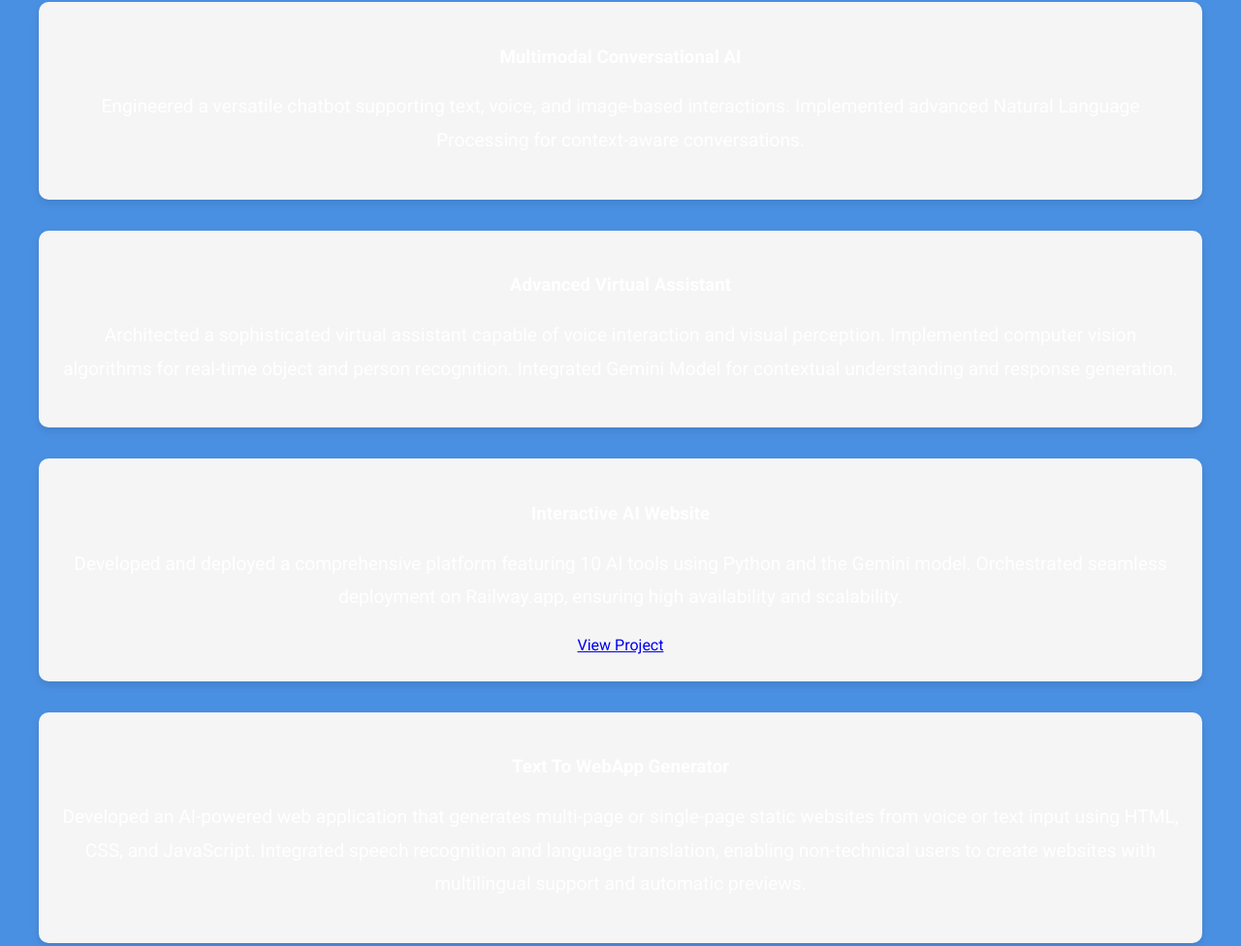
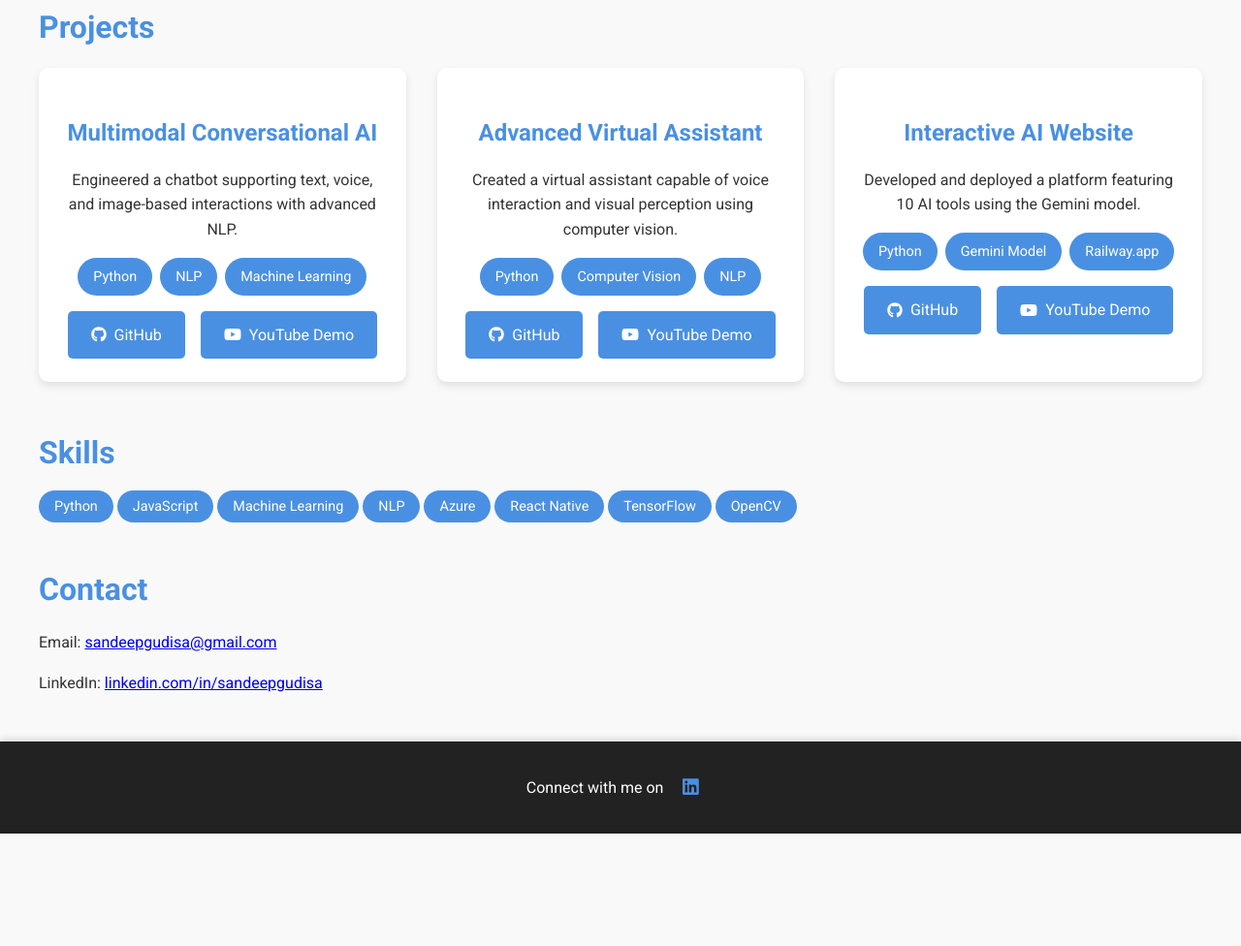
Before and after one commit to GudisaSandeep/PortFolio, a plain HTML site: page index.html in a window 1280 px wide. Shown: the part 665-1641 px from the top of the page at 97% size. After the commit the page ends 1525 px from the top, so only its background shows below. Drawn offline with Linux system fonts and the light colour scheme.

Commit message:
Update index.html

```diff
--- a/index.html
+++ b/index.html
@@ -1,5 +1,6 @@
 <!DOCTYPE html>
 <html lang="en">
+
 <head>
     <meta charset="UTF-8">
     <meta name="viewport" content="width=device-width, initial-scale=1.0">
@@ -14,16 +15,9 @@
             --bg-color: #f9f9f9;
             --hover-color: #327abd;
             --footer-bg-color: #222;
+            --card-bg: #fff;
         }
-        .profile-image {
-            width: 150px;
-            height: 150px;
-            object-fit: cover;
-            border-radius: 50%;
-            border: 4px solid white;
-            box-shadow: 0 4px 6px rgba(0, 0, 0, 0.1);
-            margin-bottom: 1rem;
-        }
+
         body {
             font-family: 'Roboto', sans-serif;
             line-height: 1.6;
@@ -33,7 +27,7 @@
         }
 
         header {
-            background-color: var(--primary-color);
+            background: linear-gradient(135deg, #4a90e2, #327abd);
             color: white;
             text-align: center;
             padding: 3rem 0;
@@ -42,12 +36,22 @@
 
         header h1 {
             margin: 0;
-            font-size: 2.5rem;
+            font-size: 3rem;
         }
 
         header p {
             margin-top: 0.5rem;
             font-size: 1.2rem;
+        }
+
+        header img {
+            width: 150px;
+            height: 150px;
+            object-fit: cover;
+            border-radius: 50%;
+            border: 4px solid white;
+            box-shadow: 0 4px 8px rgba(0, 0, 0, 0.2);
+            margin-bottom: 1rem;
         }
 
         nav {
@@ -60,7 +64,7 @@
         }
 
         nav ul {
-            list-style-type: none;
+            list-style: none;
             margin: 0;
             padding: 0;
             display: flex;
@@ -76,11 +80,14 @@
             text-decoration: none;
             font-weight: 500;
             font-size: 1rem;
-            transition: color 0.3s;
+            padding: 0.5rem;
+            transition: color 0.3s, background-color 0.3s;
         }
 
         nav ul li a:hover {
-            color: var(--hover-color);
+            color: var(--primary-color);
+            background-color: #444;
+            border-radius: 5px;
         }
 
         main {
@@ -93,45 +100,86 @@
             margin-bottom: 3rem;
         }
 
-        h1, h2 {
+        h2 {
             color: var(--primary-color);
             margin-bottom: 1rem;
+            font-size: 2rem;
         }
 
-        h2 {
-            font-size: 1.8rem;
+        .projects-grid {
+            display: grid;
+            grid-template-columns: repeat(auto-fit, minmax(300px, 1fr));
+            gap: 2rem;
         }
 
-        p {
-            font-size: 1rem;
-            line-height: 1.8;
-        }
-
-        .project {
-            background-color: var(--secondary-color);
+        .project-card {
+            background-color: var(--card-bg);
             padding: 1.5rem;
-            margin-bottom: 2rem;
             border-radius: 10px;
             box-shadow: 0 4px 8px rgba(0, 0, 0, 0.1);
             transition: transform 0.3s ease, box-shadow 0.3s ease;
+            text-align: center;
         }
 
-        .project:hover {
-            transform: translateY(-5px);
-            box-shadow: 0 8px 16px rgba(0, 0, 0, 0.2);
+        .project-card:hover {
+            transform: translateY(-10px);
+            box-shadow: 0 12px 20px rgba(0, 0, 0, 0.2);
         }
 
-        .skills {
+        .project-title {
+            font-size: 1.5rem;
+            margin-bottom: 1rem;
+            color: var(--primary-color);
+        }
+
+        .project-desc {
+            font-size: 1rem;
+            margin-bottom: 1rem;
+            color: var(--text-color);
+        }
+
+        .project-links {
             display: flex;
-            flex-wrap: wrap;
-            gap: 0.75rem;
+            justify-content: center;
+            gap: 1rem;
             margin-top: 1rem;
         }
 
-        .skill {
+        .icon-btn {
+            display: inline-flex;
+            align-items: center;
+            justify-content: center;
+            gap: 0.5rem;
+            padding: 0.75rem 1.5rem;
             background-color: var(--primary-color);
             color: white;
-            padding: 0.75rem 1rem;
+            border-radius: 5px;
+            text-decoration: none;
+            font-size: 1rem;
+            transition: background-color 0.3s, transform 0.3s;
+        }
+
+        .icon-btn i {
+            font-size: 1.2rem;
+        }
+
+        .icon-btn:hover {
+            background-color: var(--hover-color);
+            transform: scale(1.05);
+        }
+
+        .tech-stack {
+            margin-top: 1rem;
+            display: flex;
+            justify-content: center;
+            gap: 0.5rem;
+            flex-wrap: wrap;
+        }
+
+        .tech-badge {
+            background-color: var(--primary-color);
+            color: white;
+            padding: 0.5rem 1rem;
             border-radius: 20px;
             font-size: 0.9rem;
             font-weight: 500;
@@ -141,7 +189,7 @@
             background-color: var(--footer-bg-color);
             color: white;
             text-align: center;
-            padding: 1.5rem 0;
+            padding: 2rem 0;
             margin-top: 3rem;
             box-shadow: 0 -4px 6px rgba(0, 0, 0, 0.1);
         }
@@ -153,7 +201,8 @@
         footer a {
             color: var(--primary-color);
             text-decoration: none;
-            margin: 0 0.5rem;
+            margin: 0 1rem;
+            font-size: 1.2rem;
             transition: color 0.3s;
         }
 
@@ -161,17 +210,22 @@
             color: var(--hover-color);
         }
 
+        /* Responsive Design */
         @media (max-width: 768px) {
+            header h1 {
+                font-size: 2.5rem;
+            }
+
+            main {
+                padding: 0 1rem;
+            }
+
             nav ul {
                 flex-direction: column;
             }
 
             nav ul li {
                 margin: 0.5rem 0;
-            }
-
-            main {
-                padding: 0 1rem;
             }
         }
 
@@ -183,10 +237,17 @@
             header p {
                 font-size: 1rem;
             }
+
+            nav ul {
+                flex-direction: column;
+                text-align: center;
+            }
         }
     </style>
 </head>
+
 <body>
+
     <nav>
         <ul>
             <li><a href="#about">About</a></li>
@@ -203,113 +264,98 @@
         <img src="https://i.ibb.co/0XRkQSZ/pancard.jpg" alt="Gudisa Sandeep" class="profile-image">
         <h1>Gudisa Sandeep</h1>
         <p>AI & ML Engineer | Python Enthusiast | Problem Solver</p>
-    </head
-
-er>
+    </header>
 
     <main>
+        <!-- About Section -->
         <section id="about">
             <h2>About Me</h2>
-            <p>Pre-final year student specializing in AI and ML technologies. AI enthusiast with a solid foundation in Data Structures, Algorithms, and Machine Learning. Proven ability to develop innovative AI solutions through creative problem-solving.</p>
+            <p>Pre-final year student specializing in AI and ML technologies. AI enthusiast with a solid foundation in
+                Data Structures, Algorithms, and Machine Learning. Proven ability to develop innovative AI solutions
+                through creative problem-solving.</p>
         </section>
 
+        <!-- Projects Section -->
         <section id="projects">
             <h2>Projects</h2>
-            <div class="project">
-                <h3>Multimodal Conversational AI</h3>
-                <p>Engineered a versatile chatbot supporting text, voice, and image-based interactions. Implemented advanced Natural Language Processing for context-aware conversations.</p>
-            </div>
-            <div class="project">
-                <h3>Advanced Virtual Assistant</h3>
-                <p>Architected a sophisticated virtual assistant capable of voice interaction and visual perception. Implemented computer vision algorithms for real-time object and person recognition. Integrated Gemini Model for contextual understanding and response generation.</p>
-            </div>
-            <div class="project">
-                <h3>Interactive AI Website</h3>
-                <p>Developed and deployed a comprehensive platform featuring 10 AI tools using Python and the Gemini model. Orchestrated seamless deployment on Railway.app, ensuring high availability and scalability.</p>
-                <a href="https://interactive-ai-production.up.railway.app" class="project-url" target="_blank">View Project</a>
-            </div>
-            <div class="project">
-                <h3>Text To WebApp Generator</h3>
-                <p>Developed an AI-powered web application that generates multi-page or single-page static websites from voice or text input using HTML, CSS, and JavaScript. Integrated speech recognition and language translation, enabling non-technical users to create websites with multilingual support and automatic previews.</p>
-            </div>
-            <div class="project">
-                <h3>Virtual Assistant for the Visually Impaired</h3>
-                <p>Pioneered a groundbreaking virtual assistant for the visually impaired, garnering significant media attention and featured in national news broadcasts.</p>
-            </div>
-            <div class="project">
-                <h3>Assistive Technology for Computer Control</h3>
-                <p>Innovated an assistive technology enabling computer control through head movements and eye blinks, published in multiple scientific papers.</p>
+            <div class="projects-grid">
+                <div class="project-card">
+                    <h3 class="project-title">Multimodal Conversational AI</h3>
+                    <p class="project-desc">Engineered a chatbot supporting text, voice, and image-based interactions
+                        with advanced NLP.</p>
+                    <div class="tech-stack">
+                        <span class="tech-badge">Python</span>
+                        <span class="tech-badge">NLP</span>
+                        <span class="tech-badge">Machine Learning</span>
+                    </div>
+                    <div class="project-links">
+                        <a href="https://github.com/GudisaSandeep" class="icon-btn"><i class="fab fa-github"></i>
+                            GitHub</a>
+                        <a href="#" class="icon-btn"><i class="fab fa-youtube"></i> YouTube Demo</a>
+                    </div>
+                </div>
+                <div class="project-card">
+                    <h3 class="project-title">Advanced Virtual Assistant</h3>
+                    <p class="project-desc">Created a virtual assistant capable of voice interaction and visual
+                        perception using computer vision.</p>
+                    <div class="tech-stack">
+                        <span class="tech-badge">Python</span>
+                        <span class="tech-badge">Computer Vision</span>
+                        <span class="tech-badge">NLP</span>
+                    </div>
+                    <div class="project-links">
+                        <a href="https://github.com/GudisaSandeep" class="icon-btn"><i class="fab fa-github"></i>
+                            GitHub</a>
+                        <a href="#" class="icon-btn"><i class="fab fa-youtube"></i> YouTube Demo</a>
+                    </div>
+                </div>
+                <div class="project-card">
+                    <h3 class="project-title">Interactive AI Website</h3>
+                    <p class="project-desc">Developed and deployed a platform featuring 10 AI tools using the Gemini
+                        model.</p>
+                    <div class="tech-stack">
+                        <span class="tech-badge">Python</span>
+                        <span class="tech-badge">Gemini Model</span>
+                        <span class="tech-badge">Railway.app</span>
+                    </div>
+                    <div class="project-links">
+                        <a href="https://github.com/GudisaSandeep" class="icon-btn"><i class="fab fa-github"></i>
+                            GitHub</a>
+                        <a href="#" class="icon-btn"><i class="fab fa-youtube"></i> YouTube Demo</a>
+                    </div>
+                </div>
+                <!-- Add more project cards as needed -->
             </div>
         </section>
 
+        <!-- Skills Section -->
         <section id="skills">
             <h2>Skills</h2>
             <div class="skills">
-                <span class="skill">Python</span>
-                <span class="skill">JavaScript</span>
-                <span class="skill">Flask</span>
-                <span class="skill">Streamlit</span>
-                <span class="skill">Gradio</span>
-                <span class="skill">Android Studio</span>
-                <span class="skill">React Native</span>
-                <span class="skill">NLP</span>
-                <span class="skill">Machine Learning (scikit-learn)</span>
-                <span class="skill">Computer Vision (OpenCV)</span>
-                <span class="skill">Transformers</span>
-                <span class="skill">Diffusers</span>
-                <span class="skill">TensorFlow</span>
-                <span class="skill">Azure</span>
-                <span class="skill">Railway.app</span>
-                <span class="skill">SonarQube</span>
-                <span class="skill">Maven</span>
-                <span class="skill">JUnit</span>
-                <span class="skill">Monit</span>
-                <span class="skill">Git/GitHub</span>
-                <span class="skill">HTML/CSS/JS</span>
+                <span class="tech-badge">Python</span>
+                <span class="tech-badge">JavaScript</span>
+                <span class="tech-badge">Machine Learning</span>
+                <span class="tech-badge">NLP</span>
+                <span class="tech-badge">Azure</span>
+                <span class="tech-badge">React Native</span>
+                <span class="tech-badge">TensorFlow</span>
+                <span class="tech-badge">OpenCV</span>
             </div>
         </section>
 
-        <section id="experience">
-            <h2>Experience</h2>
-            <h3>MICROSOFT | VIRTUAL INTERNSHIP</h3>
-            <p>March 2024 - June 2024 | Remote</p>
-            <ul>
-                <li>Engineered a comprehensive student portal enabling course discovery, review submission, and feedback collection</li>
-                <li>Leveraged Azure AI technologies to enhance user experience and streamline data processing</li>
-                <li>Optimized portal performance, resulting in a 30% increase in user engagement and satisfaction</li>
-            </ul>
-        </section>
-
-        <section id="education">
-            <h2>Education</h2>
-            <h3>Andhra Loyola Institute of Engineering and Technology</h3>
-            <p>B.Tech in Artificial Intelligence and Machine Learning</p>
-            <p>Expected Graduation: 2026</p>
-            <p>Location: Vijayawada, Andhra Pradesh</p>
-        </section>
-
-        <section id="achievements">
-            <h2>Achievements & Recognition</h2>
-            <ul>
-                <li>Secured first place in the college-wide video editing competition, demonstrating creative and technical proficiency</li>
-                <li>Virtual assistant project for the visually impaired featured in national news broadcasts</li>
-                <li>Published multiple scientific papers on assistive technology for computer control</li>
-            </ul>
-        </section>
-
+        <!-- Contact Section -->
         <section id="contact">
             <h2>Contact</h2>
-            <p>Email: <a href="mailto:gudisasandeep141312@gmail.com">gudisasandeep141312@gmail.com</a></p>
-            <p>Phone: +91 6300050907</p>
-            <p>
-                <a href="https://github.com/GudisaSandeep" target="_blank"><i class="fab fa-github"></i> GitHub</a>
-                <a href="https://linkedin.com/in/sandeep-gudisa" target="_blank"><i class="fab fa-linkedin"></i> LinkedIn</a>
-            </p>
+            <p>Email: <a href="mailto:sandeepgudisa@gmail.com">sandeepgudisa@gmail.com</a></p>
+            <p>LinkedIn: <a href="https://www.linkedin.com/in/sandeepgudisa/">linkedin.com/in/sandeepgudisa</a></p>
         </section>
     </main>
 
     <footer>
-        <p>&copy; 2024 Gudisa Sandeep. All rights reserved.</p>
+        <p>Connect with me on <a href="https://www.linkedin.com/in/sandeepgudisa/" target="_blank"><i
+                    class="fab fa-linkedin"></i></a></p>
     </footer>
+
 </body>
+
 </html>
```
